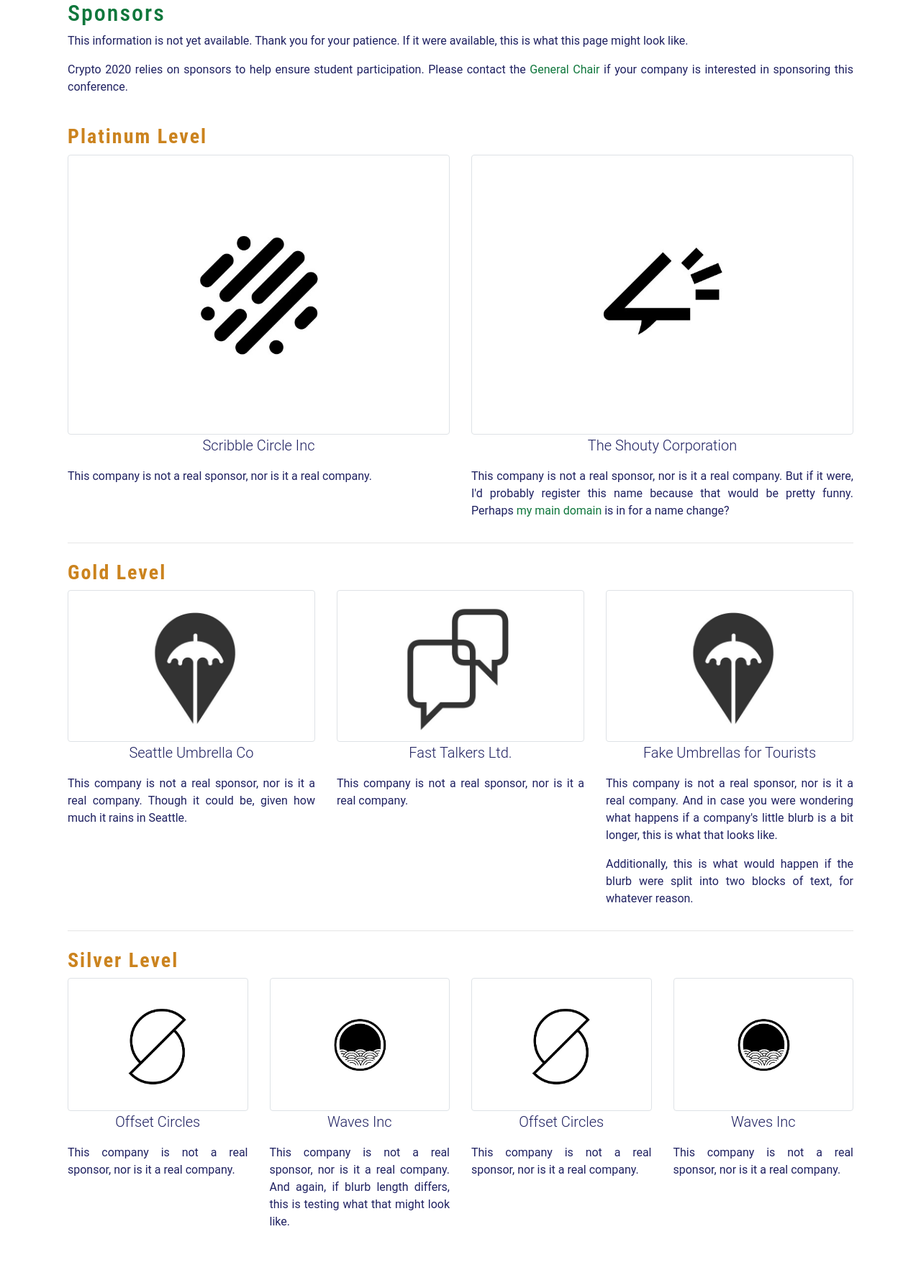
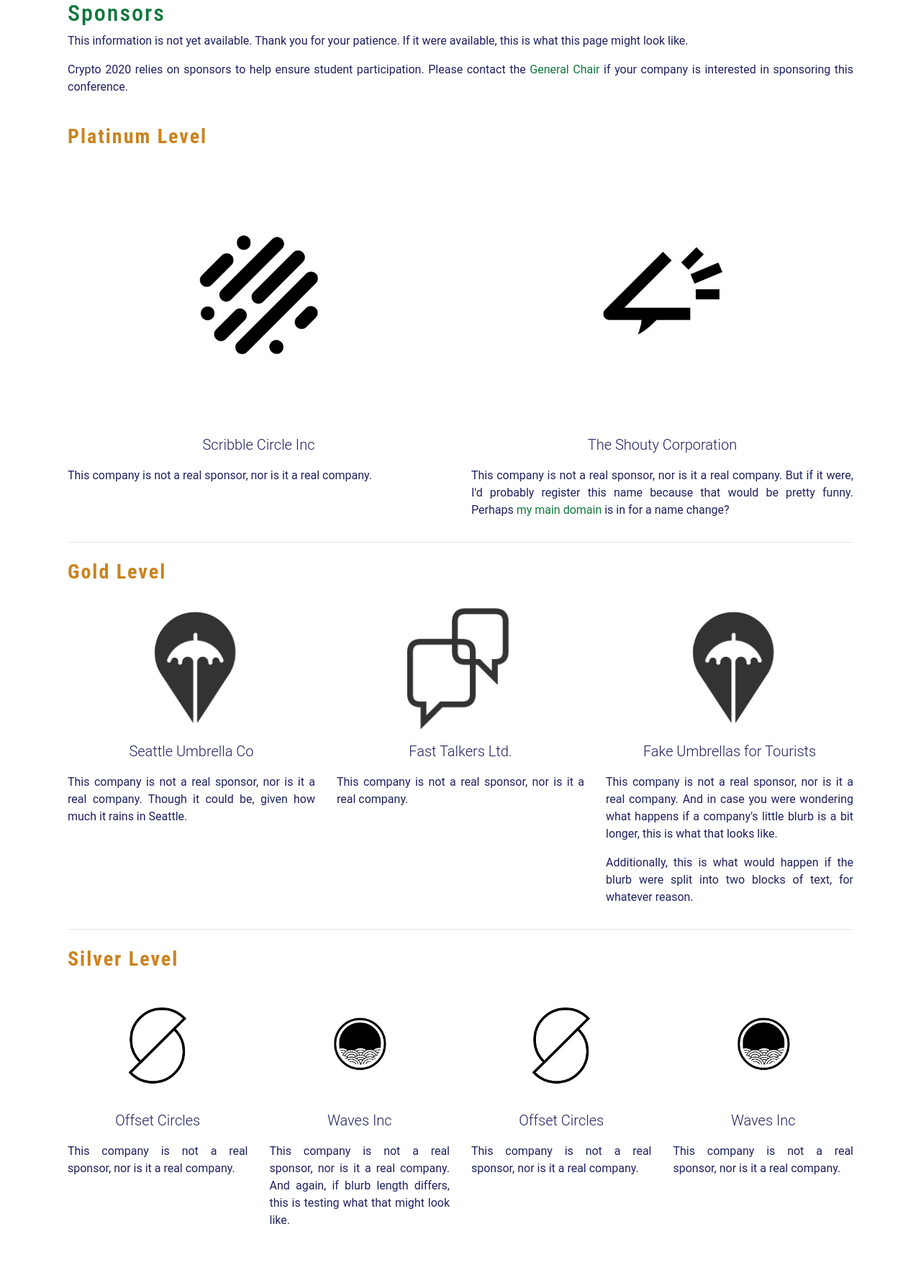
Before and after one commit to IACR/conference-template, a PHP site: page /sponsors.php in a window 1280 px wide. Shown: the part 350-2133 px from the top of the page at 72% size. Run offline with PHP 8.4, Linux system fonts and the light colour scheme; some libraries are stand-ins or nearby versions.

Commit message:
Small improvements on sponsors page

```diff
--- a/sponsors.php
+++ b/sponsors.php
@@ -41,8 +41,8 @@
 
       <section class="row">
         <div class="col-12 col-md-10 col-lg-6 mx-auto">
-          <a href="http://kaymckelly.com" class="thumbnail">
-            <img src="./images/demo/logo1.jpg" alt="fake company 1" class="img-thumbnail">
+          <a href="http://kaymckelly.com">
+            <img src="./images/demo/logo1.jpg" alt="fake company 1" class="sponsorPageLogo">
           </a>
           <div class="caption">
             <p class="lead text-center">
@@ -54,8 +54,8 @@
           </div>
         </div>
         <div class="col-12 col-md-10 col-lg-6 mx-auto">
-          <a href="http://kaymckelly.com" class="thumbnail">
-            <img src="./images/demo/logo2.jpg" alt="fake company 1" class="img-thumbnail">
+          <a href="http://kaymckelly.com">
+            <img src="./images/demo/logo2.jpg" alt="fake company 1" class="sponsorPageLogo">
           </a>
           <div class="caption">
             <p class="lead text-center">
@@ -76,8 +76,8 @@
 
       <section class="row">
         <div class="col-10 col-md-6 col-lg-4 mx-auto">
-          <a href="http://kaymckelly.com" class="thumbnail">
-            <img src="./images/demo/logo5.jpg" alt="fake company 2" class="img-thumbnail">
+          <a href="http://kaymckelly.com">
+            <img src="./images/demo/logo5.jpg" alt="fake company 2" class="sponsorPageLogo">
           </a>
           <div class="caption">
             <p class="lead text-center">
@@ -89,8 +89,8 @@
           </div>
         </div>
         <div class="col-10 col-md-6 col-lg-4 mx-auto">
-          <a href="http://kaymckelly.com" class="thumbnail">
-            <img src="./images/demo/logo4.jpg" alt="fake company 2" class="img-thumbnail">
+          <a href="http://kaymckelly.com">
+            <img src="./images/demo/logo4.jpg" alt="fake company 2" class="sponsorPageLogo">
           </a>
           <div class="caption">
             <p class="lead text-center">
@@ -102,8 +102,8 @@
           </div>
         </div>
         <div class="col-10 col-md-6 col-lg-4 mx-auto">
-          <a href="http://kaymckelly.com" class="thumbnail">
-            <img src="./images/demo/logo5.jpg" alt="fake company 2" class="img-thumbnail">
+          <a href="http://kaymckelly.com">
+            <img src="./images/demo/logo5.jpg" alt="fake company 2" class="sponsorPageLogo">
           </a>
           <div class="caption">
             <p class="lead text-center">
@@ -127,8 +127,8 @@
 
       <section class="row">
         <div class="col-6 col-md-4 col-lg-3 mx-auto">
-          <a href="http://kaymckelly.com" class="thumbnail">
-            <img src="./images/demo/logo6.jpg" alt="fake company 2" class="img-thumbnail">
+          <a href="http://kaymckelly.com">
+            <img src="./images/demo/logo6.jpg" alt="fake company 2" class="sponsorPageLogo">
           </a>
           <div class="caption">
             <p class="lead text-center">
@@ -140,8 +140,8 @@
           </div>
         </div>
         <div class="col-6 col-md-4 col-lg-3 mx-auto">
-          <a href="http://kaymckelly.com" class="thumbnail">
-            <img src="./images/demo/logo7.jpg" alt="fake company 2" class="img-thumbnail">
+          <a href="http://kaymckelly.com">
+            <img src="./images/demo/logo7.jpg" alt="fake company 2" class="sponsorPageLogo">
           </a>
           <div class="caption">
             <p class="lead text-center">
@@ -153,8 +153,8 @@
           </div>
         </div>
         <div class="col-6 col-md-4 col-lg-3 mx-auto">
-          <a href="http://kaymckelly.com" class="thumbnail">
-            <img src="./images/demo/logo6.jpg" alt="fake company 2" class="img-thumbnail">
+          <a href="http://kaymckelly.com">
+            <img src="./images/demo/logo6.jpg" alt="fake company 2" class="sponsorPageLogo">
           </a>
           <div class="caption">
             <p class="lead text-center">
@@ -166,8 +166,8 @@
           </div>
         </div>
         <div class="col-6 col-md-4 col-lg-3 mx-auto">
-          <a href="http://kaymckelly.com" class="thumbnail">
-            <img src="./images/demo/logo7.jpg" alt="fake company 2" class="img-thumbnail">
+          <a href="http://kaymckelly.com">
+            <img src="./images/demo/logo7.jpg" alt="fake company 2" class="sponsorPageLogo">
           </a>
           <div class="caption">
             <p class="lead text-center">
--- a/styles/main.css
+++ b/styles/main.css
@@ -302,3 +302,17 @@ span.talkMedia {
 img.talkMediaIcon, img.sessionInfoIcon {
   height: 20px;
 }
+
+
+
+/***** Page-specific: sponsors *****/
+img.sponsorPageLogo {
+  width: 100%;
+  height: auto;
+  padding: 0.25rem;
+}
+
+/* TODO: is this div just completely unnecessary? */
+/* .caption {
+  margin-top: 1.5rem;
+} */
```
